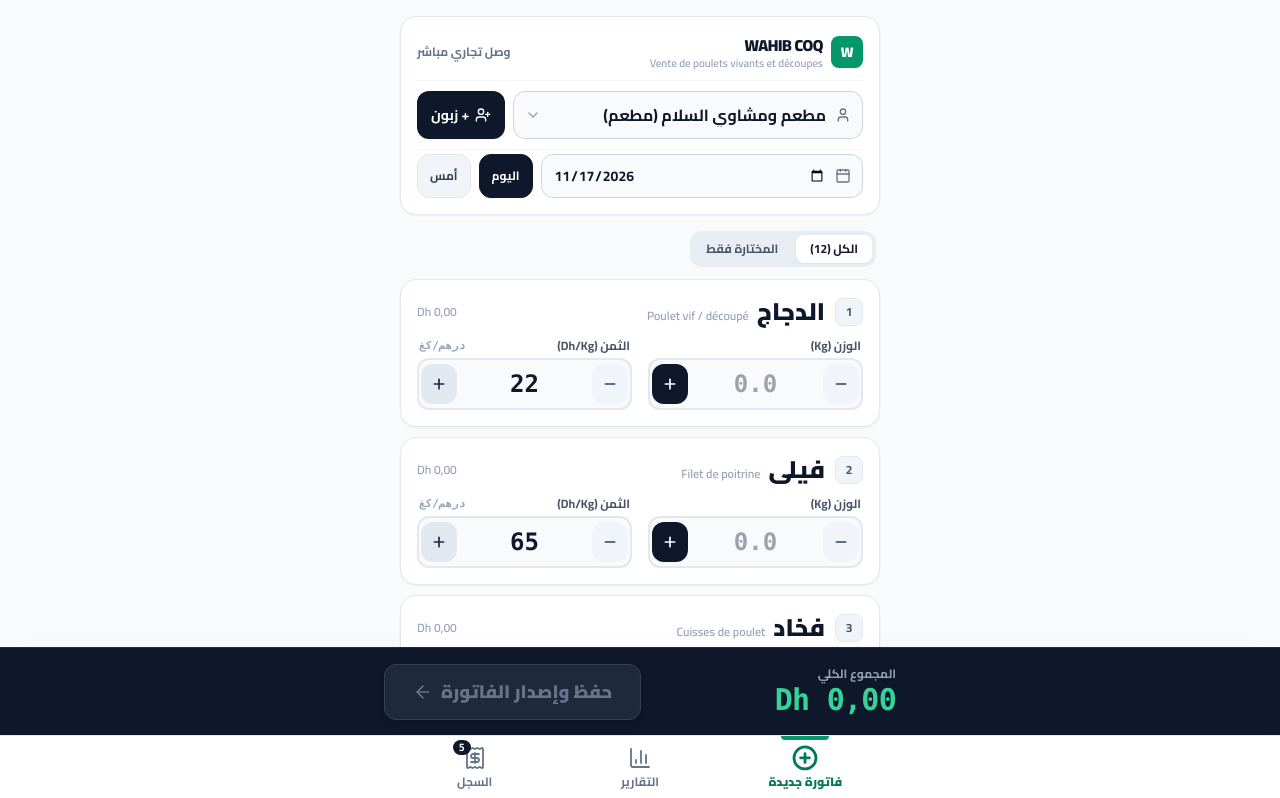
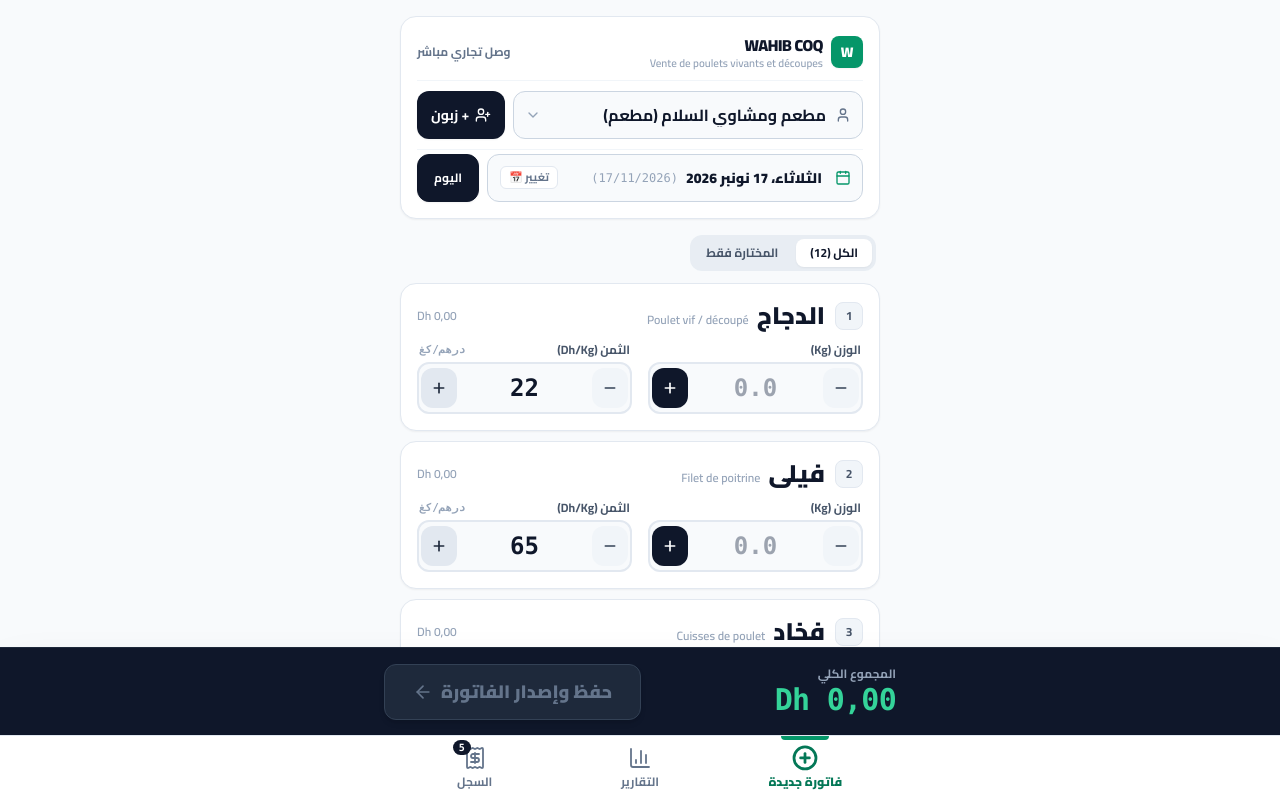
Before and after one commit to 9April/whibcoq, a React (Vite) app: page / in a window 1280 px wide. Shown: the top 798 px of the page. Built offline with nearby package versions, Linux system fonts and the light colour scheme.

Commit message:
feat: remove yesterday button, expand date selector and format date in Arabic

```diff
--- a/src/components/InvoiceBuilder.jsx
+++ b/src/components/InvoiceBuilder.jsx
@@ -17,6 +17,7 @@ import { InvoicePrintModal } from './InvoicePrintModal';
 import {
   formatDh,
   formatKg,
+  formatArabicDate,
   getClientProductPrice,
   saveClientProductPrice,
   playHapticSound,
@@ -140,13 +141,6 @@ export function InvoiceBuilder({
   const setToday = () => {
     playHapticSound('tap');
     setInvoiceDate(new Date().toISOString().split('T')[0]);
-  };
-
-  const setYesterday = () => {
-    playHapticSound('tap');
-    const d = new Date();
-    d.setDate(d.getDate() - 1);
-    setInvoiceDate(d.toISOString().split('T')[0]);
   };
 
   const handleClearAll = () => {
@@ -276,36 +270,46 @@ export function InvoiceBuilder({
           </button>
         </div>
 
-        {/* 2. Date Bar (Today, Yesterday, Native Picker) */}
+        {/* 2. Expanded Arabic Date Bar */}
         <div className="flex items-center gap-2 pt-1 border-t border-slate-100">
-          <div className="relative flex-1">
+          {/* Expanded Arabic Date Button with overlaid native date picker */}
+          <div className="relative flex-1 group">
+            <div className="w-full h-12 pr-10 pl-3 bg-slate-50 hover:bg-slate-100 border border-slate-300 focus-within:border-emerald-600 rounded-xl flex items-center justify-between transition-all cursor-pointer">
+              <div className="flex items-center gap-2 min-w-0">
+                <Calendar className="w-4 h-4 text-emerald-600 absolute right-3 pointer-events-none" />
+                <span className="text-sm font-black text-slate-900 truncate">
+                  {formatArabicDate(invoiceDate)}
+                </span>
+                <span className="text-xs text-slate-400 font-mono hidden sm:inline tabular-nums">
+                  ({invoiceDate.split('-').reverse().join('/')})
+                </span>
+              </div>
+              <span className="text-[11px] text-slate-500 font-bold bg-white px-2 py-0.5 rounded-md border border-slate-200 flex-shrink-0">
+                تغيير 📅
+              </span>
+            </div>
+
+            {/* Invisible native input over the entire card to trigger device date picker */}
             <input
               type="date"
               value={invoiceDate}
               onChange={(e) => setInvoiceDate(e.target.value)}
-              className="w-full h-11 pr-9 pl-3 bg-slate-50 border border-slate-300 focus:border-emerald-600 rounded-xl text-sm font-bold text-slate-900 outline-none cursor-pointer"
+              className="absolute inset-0 w-full h-full opacity-0 cursor-pointer"
+              aria-label="تحديد تاريخ الفاتورة"
             />
-            <Calendar className="w-4 h-4 text-slate-500 absolute right-3 top-1/2 -translate-y-1/2 pointer-events-none" />
           </div>
 
+          {/* Quick Today Button */}
           <button
             type="button"
             onClick={setToday}
-            className={`h-11 px-3 rounded-xl text-xs font-bold transition-all border active:scale-95 ${
+            className={`h-12 px-4 rounded-xl text-xs font-bold transition-all border active:scale-95 flex-shrink-0 ${
               invoiceDate === new Date().toISOString().split('T')[0]
                 ? 'bg-slate-900 text-white border-slate-900 shadow-sm'
                 : 'bg-slate-100 text-slate-700 border-slate-200 hover:bg-slate-200'
             }`}
           >
             اليوم
-          </button>
-
-          <button
-            type="button"
-            onClick={setYesterday}
-            className="h-11 px-3 rounded-xl bg-slate-100 hover:bg-slate-200 text-slate-700 border border-slate-200 text-xs font-bold transition-all active:scale-95"
-          >
-            أمس
           </button>
         </div>
       </div>
--- a/src/utils/storage.js
+++ b/src/utils/storage.js
@@ -20,6 +20,22 @@ export const formatKg = (num) => {
   const parts = val.toFixed(1).split('.');
   const integerPart = parts[0].replace(/\B(?=(\d{3})+(?!\d))/g, ' ');
   return `${integerPart},${parts[1]} Kg`;
+};
+
+// Format Date in Clear Moroccan Arabic (e.g., "الثلاثاء، 17 نونبر 2026")
+export const formatArabicDate = (dateStr) => {
+  if (!dateStr) return '';
+  try {
+    const d = new Date(dateStr + 'T00:00:00');
+    return d.toLocaleDateString('ar-MA-u-nu-latn', {
+      weekday: 'long',
+      day: 'numeric',
+      month: 'long',
+      year: 'numeric',
+    });
+  } catch (e) {
+    return dateStr;
+  }
 };
 
 // Subtitle sound feedback (haptic-like click)
```
